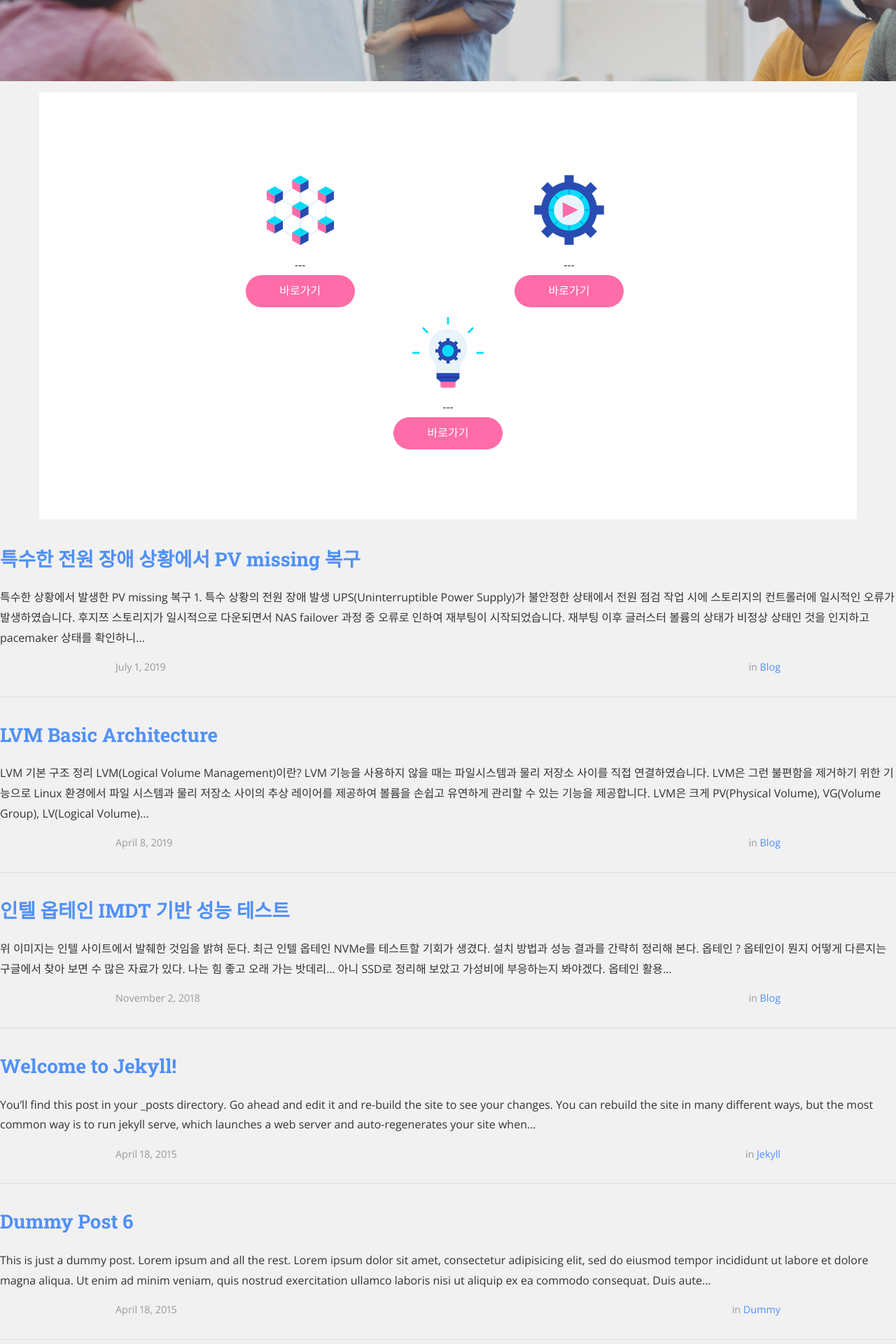
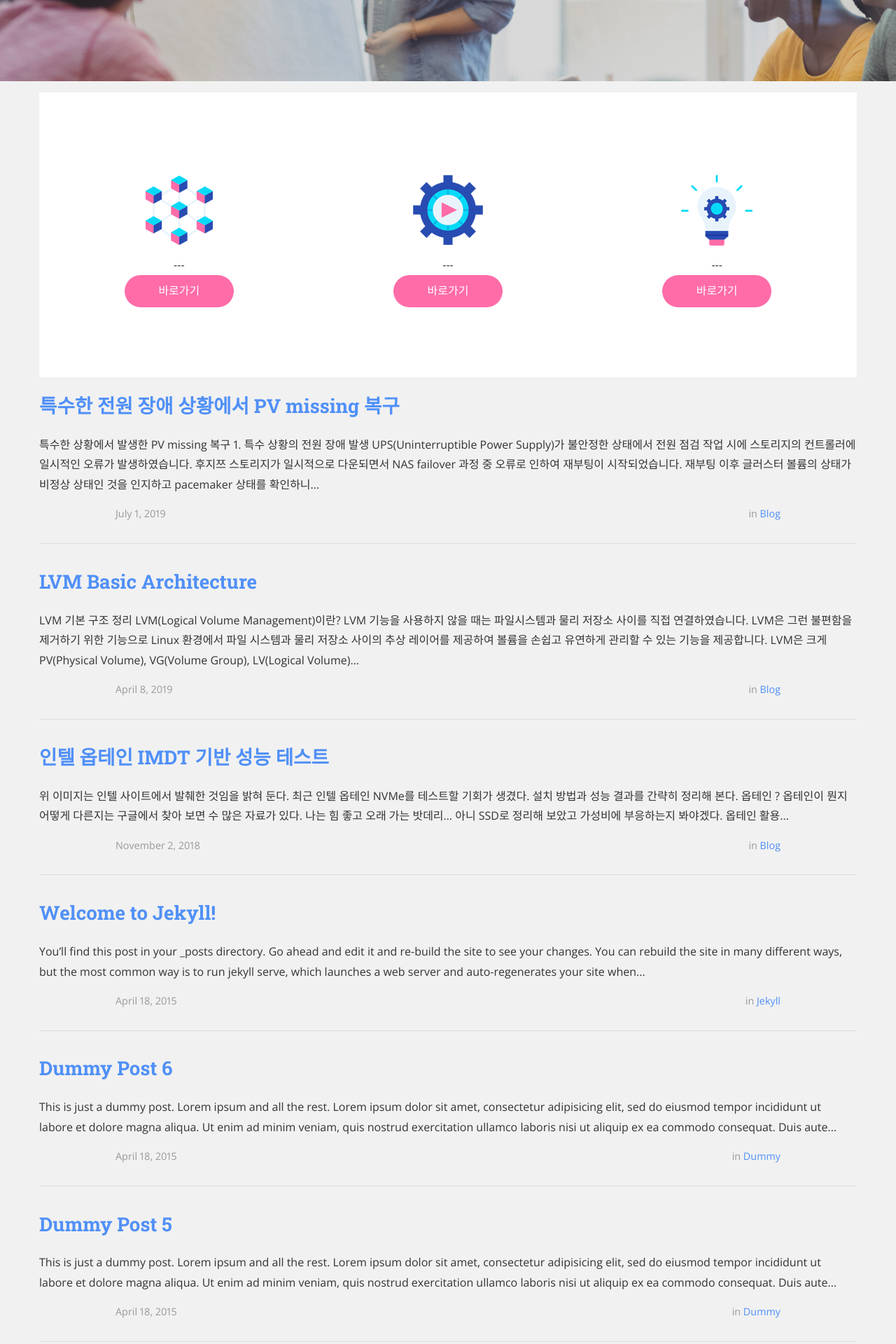
Before and after one commit to pumm8991/pumm8991.github.io, a Jekyll site: the page built from index.html, in a window 1280 px wide. Shown: the part 364-2284 px from the top of the page at 70% size. Built offline with Jekyll 4.4.1, drawn with Linux system fonts in a browser that asks for light colours; nearby versions of some CDN libraries; the list of posts is cut into pages by our own code.

Commit message:
tech modify
Signed-off-by: pumm <pumm@gluesys.com>

```diff
--- a/index.html
+++ b/index.html
@@ -12,53 +12,6 @@
 	  </div>
 	</div>
 	<div class="wrapper">
-	<!--<div class="sub-title-out">
-			<table class="sub-title-in">
-				<tr>
-					<td>
-						<table>
-							<tr>
-								<td class="sub-title-menu1"></td>
-							</tr>
-							<tr>
-								<td class="sub-title-menu1-conetnt">---</td>
-							</tr>
-							<tr>
-								<td><button class="sub-title-menu-button">바로가기</button></td>
-							</tr>
-						</table>
-					</td>
-					<td width="30px">&nbsp;</td>
-					<td>
-						<table>
-							<tr>
-								<td class="sub-title-menu2"></td>
-							</tr>
-							<tr>
-								<td class="sub-title-menu2-conetnt">---</td>
-							</tr>
-							<tr>
-								<td><button class="sub-title-menu-button">바로가기</button></td>
-							</tr>
-						</table>
-					</td>
-					<td width="30px">&nbsp;</td>
-					<td>
-						<table>
-							<tr>
-								<td class="sub-title-menu3"></td>
-							</tr>
-							<tr>
-								<td class="sub-title-menu3-conetnt">---</td>
-							</tr>
-							<tr>
-								<td><button class="sub-title-menu-button">바로가기</button></td>
-							</tr>
-						</table>
-					</td>
-				</tr>
-			</table>
-	</div>-->
 		<div class="sub-title-out">
 			<div class="sub-title-in">
 				<div style="display: inline-block;width:380px;text-align: center;">
@@ -68,14 +21,14 @@
 						<div class="sub-title-menu-button" onclick="#">바로가기</div>
 					</div>
 				</div>
-			<div style="display: inline-block;width:  380px;text-align: center;">
+				<div style="display: inline-block;width:380px;text-align: center;">
 					<div><img src="/assets/img_test.png"></div>
 					<div>---</div>
 					<div>
 						<div class="sub-title-menu-button" onclick="#">바로가기</div>
 					</div>
 				</div>
-			<div class="sub-title-menu-padding" style="display: inline-block">&nbsp;</div>
+				<div style="display: inline-block;width:380px;text-align: center;">
 					<div><img src="/assets/img_info.png"></div>
 					<div>---</div>
 					<div>
@@ -85,7 +38,6 @@
 
 			</div>
 		</div>
-
 
 		<ul class="post-list">
 		  {% for post in paginator.posts %}
@@ -155,6 +107,5 @@
 			{% endif %}
 		  </p>
 		</nav>
-
 	</div>
 </div>
```
Lines whose indentation alone changed are shown as unchanged.
